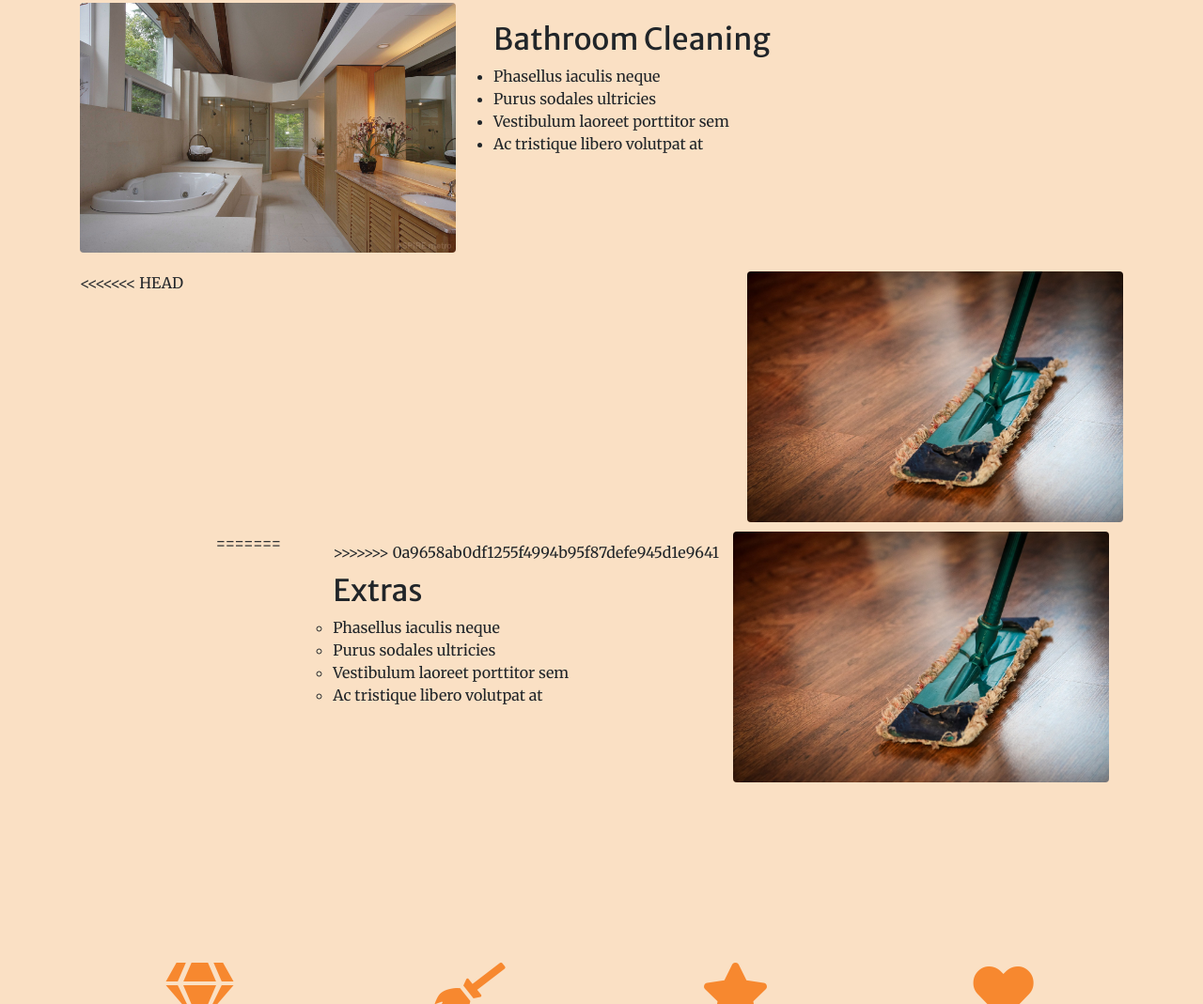
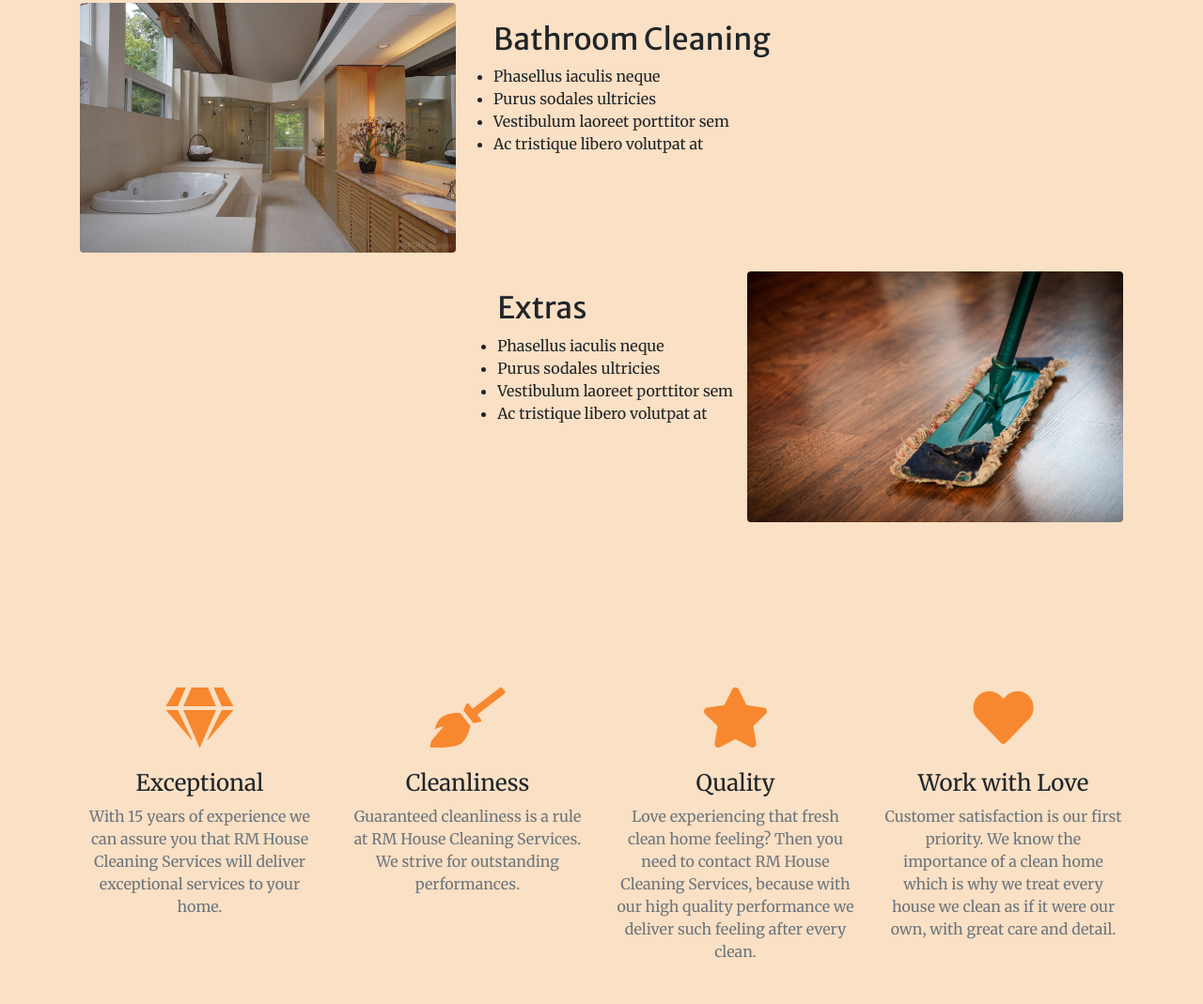
Before and after one commit to rgonz166/RMcleaning, a website with bundled scripts: page index.html in a window 1280 px wide. Shown: the part 3362-4431 px from the top of the page at 94% size. Built offline with nearby package versions, Linux system fonts and the light colour scheme; files whose address does not match are found by name.

Commit message:
updating

```diff
--- a/index.html
+++ b/index.html
@@ -258,15 +258,9 @@
           </div>
           <div class="row">
             <div class="container" style="padding-top: 20px;">
-<<<<<<< HEAD
-                <img src="./img/gallery/thumbnails/10.jpg" class="rounded float-right" alt="extras img" style="width: 400px;">
-                <ul class="float-right" style="padding-top: 10px;">
-                  <div class="container">
-=======
                 <img src="./img/gallery/thumbnails/10.jpg" class="rounded float-right" data-aos="fade-left" alt="extras img" style="width: 400px;">
                 <ul class="float-right"  data-aos="fade-right" style="padding-top: 10px;">
                     <div class="container">
->>>>>>> 0a9658ab0df1255f4994b95f87defe945d1e9641
                   <h2 style="padding-top: 10px;">Extras</h2>
                     <li>Phasellus iaculis neque</li>
                     <li>Purus sodales ultricies</li>
@@ -361,7 +355,7 @@
             <br>
             <div id="success"></div>
             <div class="form-group">
-              <button type="submit" class="btn btn-primary btn-xl" id="sendMessageButton">Send</button>
+              <button type="submit" class="btn btn-primary btn-xl " id="sendMessageButton">Send</button>
             </div>
             <p id="formStatus"></p>
           </form>
```
